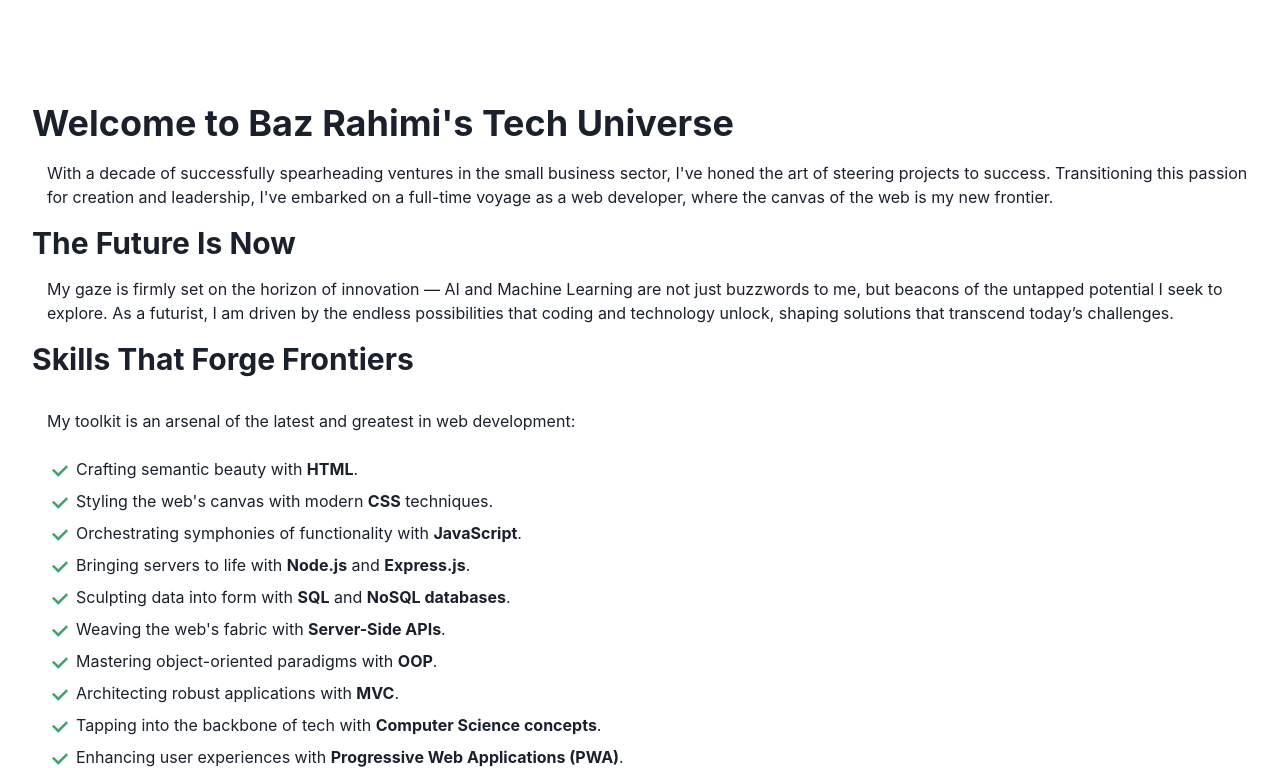
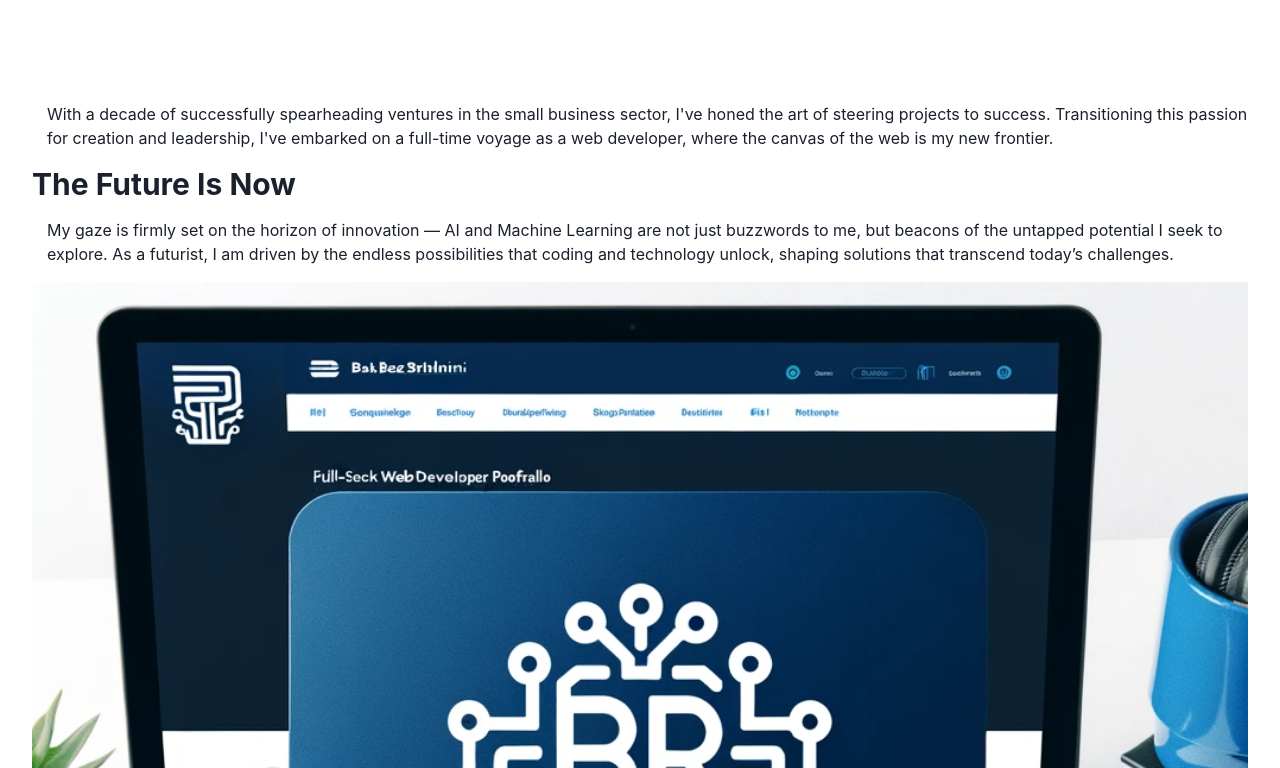
Before and after one commit to Bazrahimi/BazRahimiPortfolio, a React (Vite) app: page / in a window 1280 px wide. Shown: the part 712-1480 px from the top of the page. Built offline with nearby package versions, Linux system fonts and the light colour scheme; no server answers.

Commit message:
add extra style to ContactResonse.jsx

```diff
--- a/index.html
+++ b/index.html
@@ -10,7 +10,7 @@
 
 
     <meta name="viewport" content="width=device-width, initial-scale=1.0" />
-    <title>Baz Rahimi</title>
+    <title>Baz Rahimi Web Portfolio</title>
   </head>
   <body>
     <div id="root"></div>
--- a/src/pages/AboutMe.jsx
+++ b/src/pages/AboutMe.jsx
@@ -1,18 +1,19 @@
 // src/pages/AboutMe.jsx
 import React from 'react';
-import { Box, Heading, Text, VStack, List, ListItem, ListIcon } from '@chakra-ui/react';
+import { Box, Heading, Text, VStack, List, ListItem, ListIcon, Image } from '@chakra-ui/react';
 import { CheckIcon } from '@chakra-ui/icons';
 
 const AboutMe = () => {
+  const bannerSrc = '/images/aboutme.webp'
   return (
     <Box p={8}>
       <VStack spacing={4} align="flex-start">
-        <Heading as="h1" size="xl">
-          Welcome to Baz Rahimi's Tech Universe
-        </Heading>
+
         <Text pl="15px">
         With a decade of successfully spearheading ventures in the small business sector, I've honed the art of steering projects to success. Transitioning this passion for creation and leadership, I've embarked on a full-time voyage as a web developer, where the canvas of the web is my new frontier.
         </Text>
+
+
 
         <Heading as="h2" size="lg">
           The Future Is Now
@@ -20,6 +21,8 @@ const AboutMe = () => {
         <Text pl="15px">
           My gaze is firmly set on the horizon of innovation — AI and Machine Learning are not just buzzwords to me, but beacons of the untapped potential I seek to explore. As a futurist, I am driven by the endless possibilities that coding and technology unlock, shaping solutions that transcend today’s challenges.
         </Text>
+
+        <Image src={bannerSrc} alt="Baz Rahimi" width="full" mb={4} />
 
         <Heading as="h2" size="lg" mb={4}>
           Skills That Forge Frontiers
--- a/src/pages/ContactRespond.jsx
+++ b/src/pages/ContactRespond.jsx
@@ -5,7 +5,6 @@ import { useLocation } from 'react-router-dom';
 const ContactResponse = () => {
   const location = useLocation();
   const userName = location.state?.user_name || 'there'; // Fallback to 'there' if no user name provided
-
 
   const boxBg = useColorModeValue('gray.50', 'gray.800');
   const textColor = useColorModeValue('gray.700', 'gray.200');
@@ -15,14 +14,14 @@ const ContactResponse = () => {
       spacing={4}
       align="center"
       justify="center"
-      height="60vh"
+      height="auto" // changed from 60vh to auto for better responsiveness
       bg={boxBg}
-      p={8}
+      p={{ base: 4, md: 8 }} // responsive padding
     >
       <Image
         src="/images/contact-response.png"
         alt="Message Sent Confirmation"
-        boxSize="300px"
+        boxSize={{ base: "150px", md: "300px" }} // responsive image size
         objectFit="cover"
         m={4}
         borderRadius="md"
@@ -31,7 +30,7 @@ const ContactResponse = () => {
         <Heading as="h2" size="2xl" mb={4} color="teal.500">
           Thank You, {userName}!
         </Heading>
-        <Text fontSize="xl" mb={4} color={textColor}>
+        <Text fontSize={{ base: "md", md: "xl" }} mb={4} color={textColor}> // responsive font size
           We have received your query successfully. I appreciate you reaching out and will ensure to respond to your inquiry within 48 hours.
         </Text>
         <Text color={textColor}>
--- a/src/pages/Home.jsx
+++ b/src/pages/Home.jsx
@@ -33,7 +33,7 @@ const Home = () => {
       <Box {...sliderContainerStyle}>
         <Slider {...settings}>
           <Image src="/images/1699589485771.jpeg" alt="Baz Rahimi" objectFit="cover" boxSize="full" />
-          <Image src="/images/logo2.webp" alt="Baz Rahimi" objectFit="cover" boxSize="full" />
+          <Image src="/images/logo2.png" alt="Baz Rahimi" objectFit="cover" boxSize="full" />
           <Image src="/images/4173e7d5-4e70-40b6-bc03-330351f2492f.webp" alt="Baz Rahimi" objectFit="cover" boxSize="full" />
         </Slider>
       </Box>
```
Also changed, not shown: public/images/aboutme.webp (renamed from public/images/logo2.webp), public/images/logo2.png (added).
